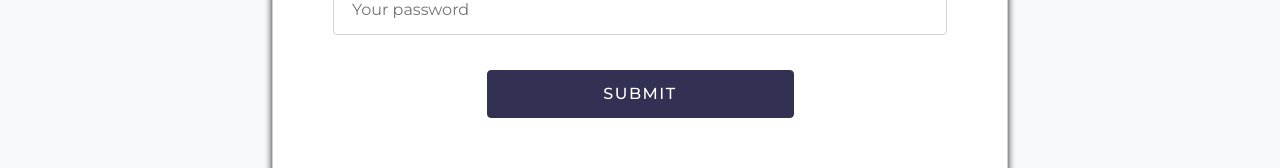
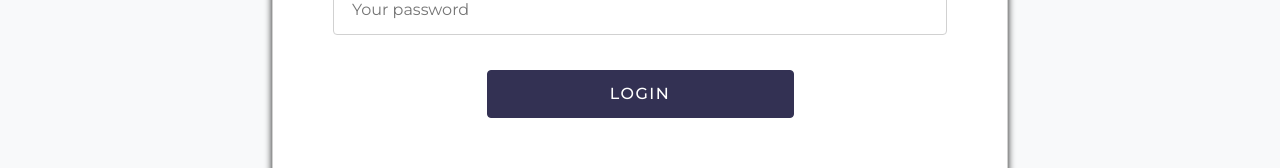
Before and after one commit to PalashBera/pyckup, a React (Create React App) app: page /login in a window 1280 px wide. Shown: the part 395-563 px from the top of the page. Built offline with nearby package versions, Linux system fonts and the light colour scheme.

Commit message:
Adding state for login form input

```diff
--- a/src/components/LoginForm/index.js
+++ b/src/components/LoginForm/index.js
@@ -1,3 +1,4 @@
+import { useState } from 'react';
 import RegistrationCard from '../RegistrationCard';
 import Textbox from '../Textbox';
 import SubmitButton from '../SubmitButton';
@@ -5,6 +6,17 @@ import SubmitButton from '../SubmitButton';
 import './index.scss';
 
 function LoginForm({ toggleLoginForm }) {
+  const [email, setEmail] = useState('');
+  const [password, setPassword] = useState('');
+  const [isLoading, setIsLoading] = useState(false);
+  const [errors, setErrors] = useState({});
+
+  const onSubmit = (e) => {
+    e.preventDefault();
+    setIsLoading(true);
+    console.log('Form has been submitted successfully.');
+  }
+
   return (
     <RegistrationCard>
       <h3>Welcome back</h3>
@@ -12,12 +24,12 @@ function LoginForm({ toggleLoginForm }) {
       <form className='registrationForm'>
         <Textbox
           fieldName='email'
-          value=''
+          value={email}
           label='Email Address'
-          error=''
+          error={errors.email}
           type='text'
           id='emailAddress'
-          onChange={() => 'abc'}
+          onChange={e => setEmail(e.target.value)}
           autoComplete='off'
           autoFocus={true}
           placeHolder='Your email address'
@@ -25,20 +37,20 @@ function LoginForm({ toggleLoginForm }) {
 
         <Textbox
           fieldName='password'
-          value=''
+          value={password}
           label='Password'
-          error=''
+          error={errors.password}
           type='password'
           id='password'
-          onChange={() => 'abc'}
+          onChange={e => setPassword(e.target.value)}
           autoComplete='off'
           placeHolder='Your password'
         />
 
         <SubmitButton
-          value='Login'
-          disabled={false}
-          handleClick={() => 'abc'}
+          buttonText='Login'
+          disabled={isLoading}
+          handleClick={onSubmit}
         />
       </form>
 
--- a/src/components/SubmitButton/index.scss
+++ b/src/components/SubmitButton/index.scss
@@ -18,4 +18,9 @@
   &:focus {
     outline: 0;
   }
+
+  &:disabled {
+    background-color: #565384;
+    border-color: #565384;
+  }
 }
```
